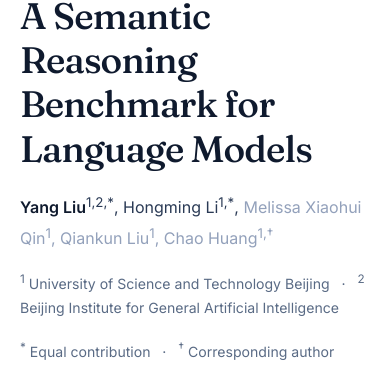
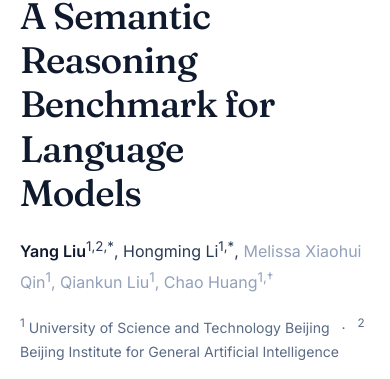
Before and after one commit to SemanticQA/SemanticQA.github.io, a plain HTML site: page index.html in a window 390 px wide. Shown: the part 304-683 px from the top of the page. Drawn offline with Linux system fonts and the light colour scheme.

Commit message:
Narrow hero title further on iPhone Pro widths

```diff
--- a/assets/css/site.css
+++ b/assets/css/site.css
@@ -379,7 +379,7 @@ section#cite ~ .site-footer { margin-top: 1.5rem; }
 
 /* iPhone 13 Pro → 17 Pro: narrow the hero title only */
 @media (min-width: 390px) and (max-width: 412px) {
-  .hero h1 { max-width: 17ch; }
+  .hero h1 { max-width: 11ch; }
 }
 .hero::before, .hero::after { display: none; }
 .hero .meta {
```
